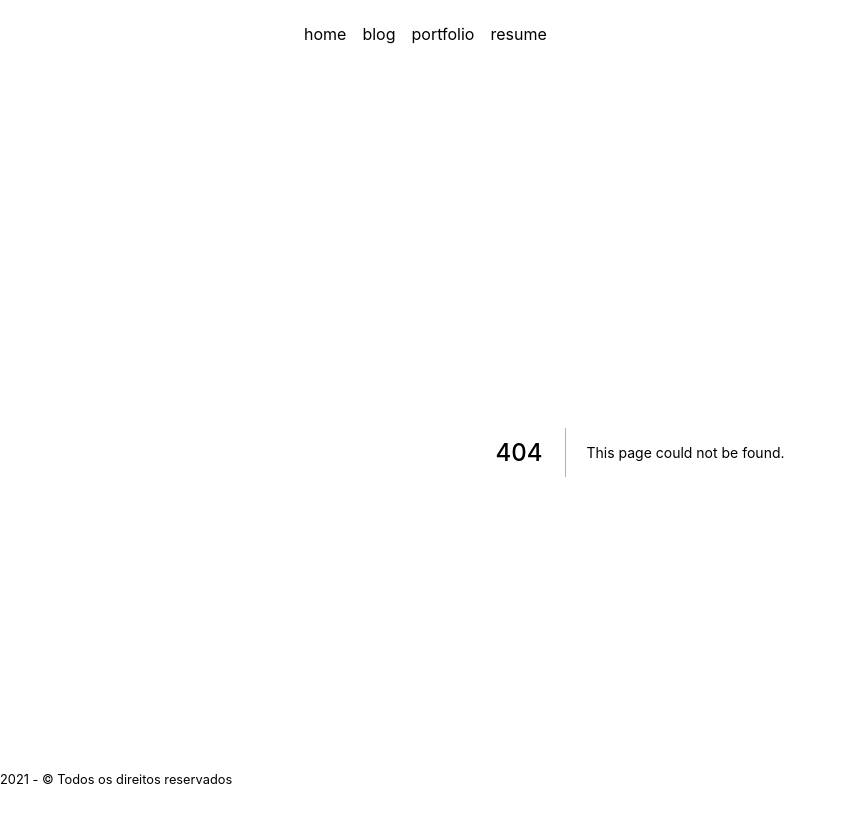
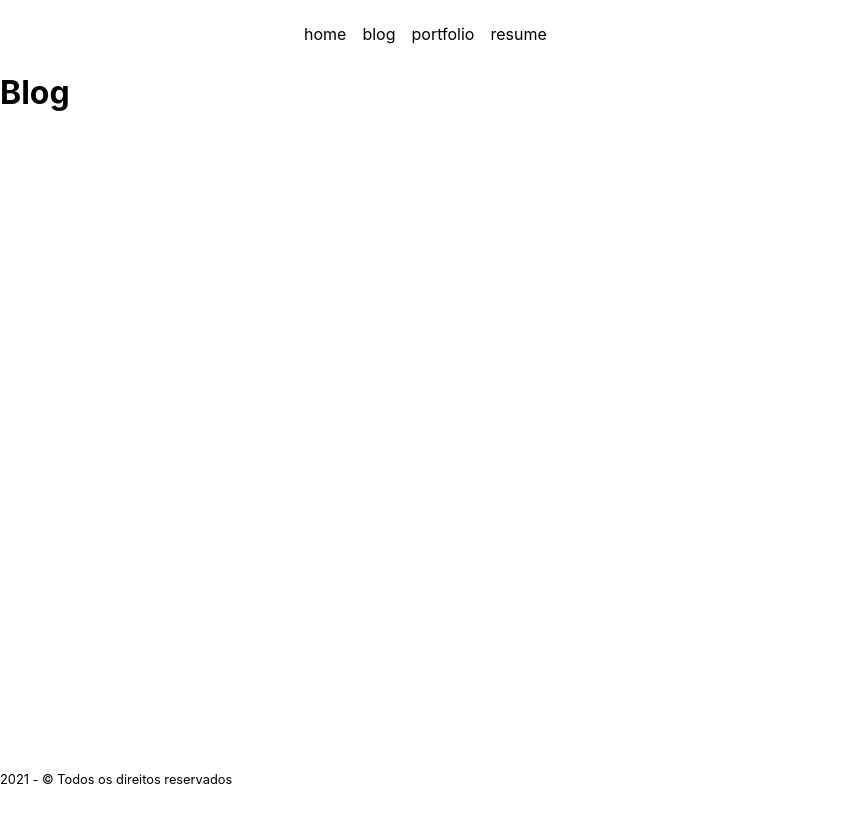
Before and after one commit to evertonandrade/evertonandrade.github.io, a Next.js app: page /blog in a window 1280 px wide. Before the commit this address had no page. Shown: the top 822 px of the page, without its empty margins (0-846 px from the left). After the commit the page ends 800 px from the top, so only its background shows below. Built offline with nearby package versions, Linux system fonts and the light colour scheme.

Commit message:
create blog page

```diff
--- /dev/null
+++ b/pages/blog/index.tsx
@@ -0,0 +1,9 @@
+const Blog = () => {
+  return (
+    <div>
+      <h1>Blog</h1>
+    </div>
+  );
+};
+
+export default Blog;
```
